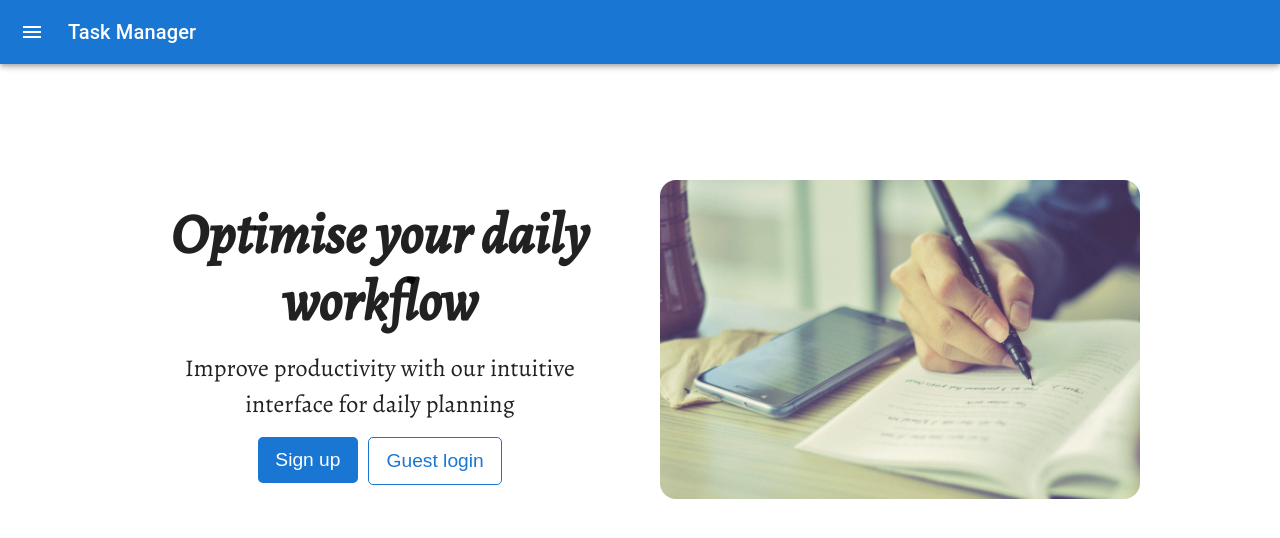
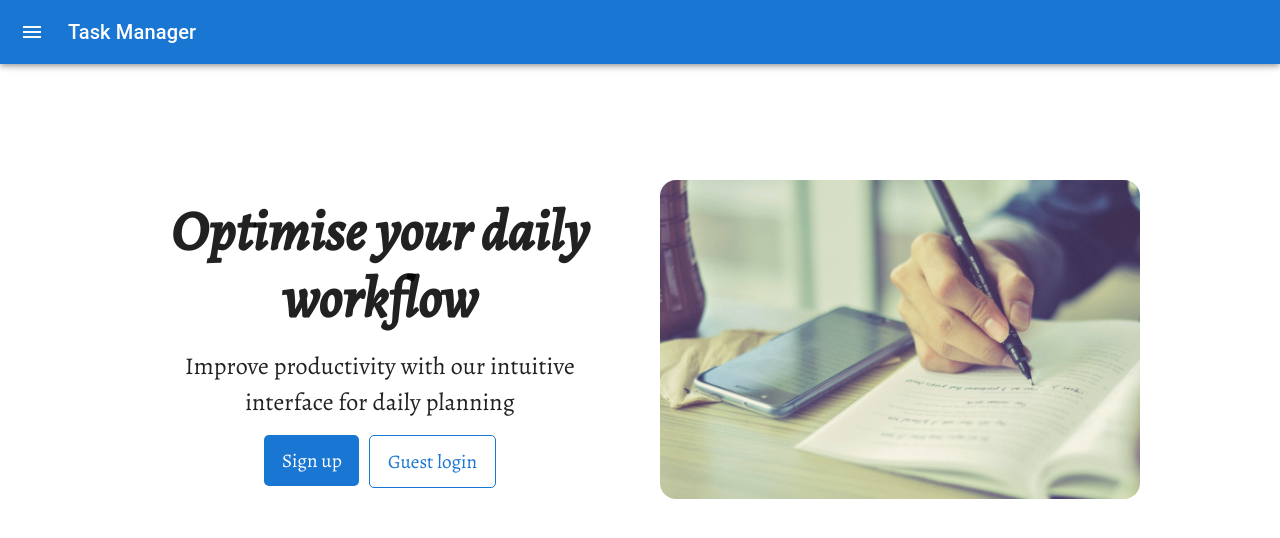
Before and after one commit to Tayamul/to-do-web-app, a React (Create React App) app: page / in a window 1280 px wide. Shown: the top 538 px of the page. Built offline with nearby package versions, Linux system fonts and the light colour scheme; no server answers.

Commit message:
Change global font to Alegreya

```diff
--- a/src/index.css
+++ b/src/index.css
@@ -5,4 +5,7 @@
     padding: 0;
     border: 0;
     box-sizing: border-box;
+    font-family: Alegreya;
+    text-decoration: none;
+    list-style: none;
 }
```
